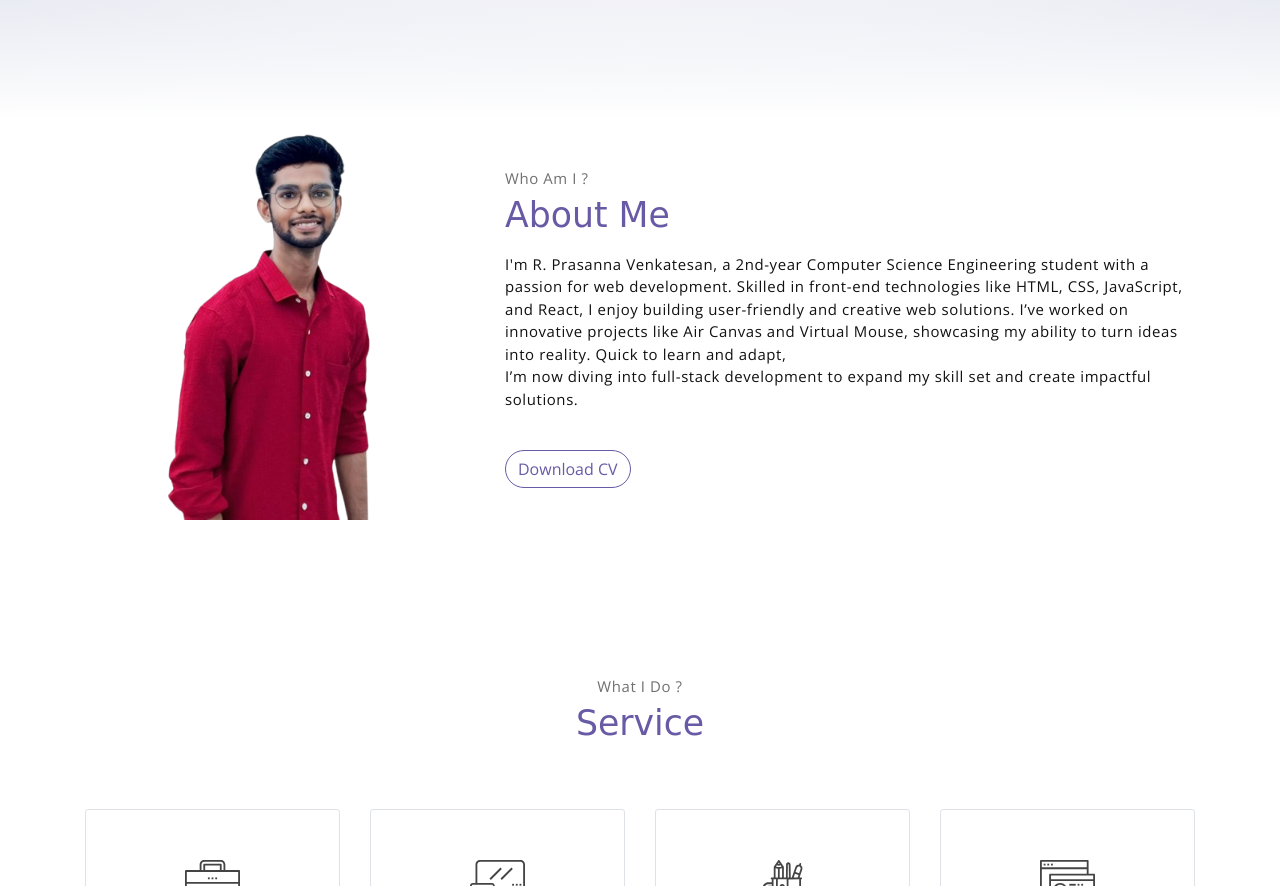
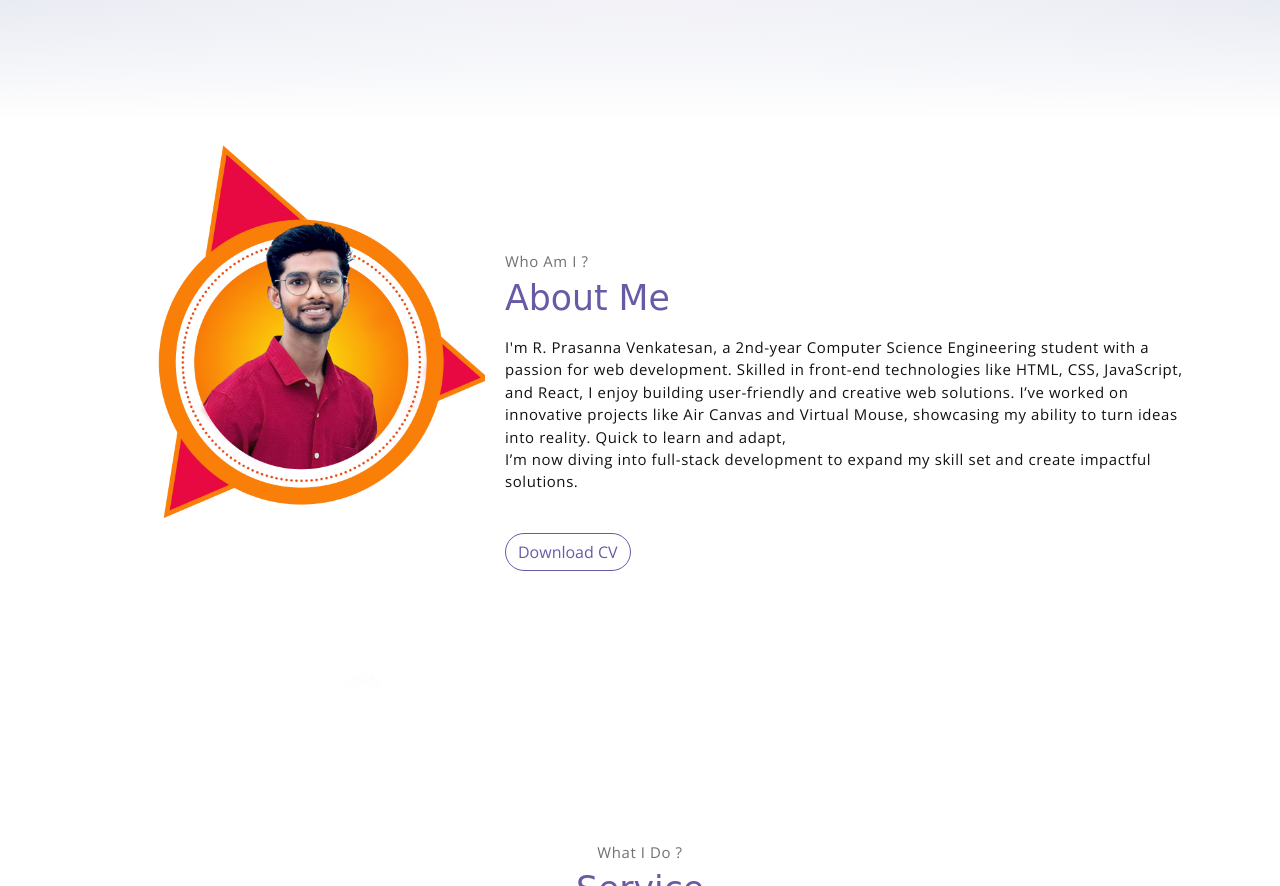
Before and after one commit to prasanna591/portfolio, a website: page index.html in a window 1280 px wide. Shown: the part 680-1566 px from the top of the page. Drawn offline with nearby package versions, Linux system fonts and the light colour scheme; a web font is replaced by a local one.

Commit message:
Updated code with new changes

```diff
--- a/index.html
+++ b/index.html
@@ -69,7 +69,7 @@
             <!-- about wrapper -->
             <div class="about">
                 <div class="about-img-holder">
-                    <img src="assets/imgs/man.png" class="about-img" alt="Download free bootstrap 4 landing page, free boootstrap 4 templates, Download free bootstrap 4.1 landing page, free boootstrap 4.1.1 templates, meyawo Landing page">
+                    <img src="assets/imgs/man1.jpg" class="about-img" alt="Download free bootstrap 4 landing page, free boootstrap 4 templates, Download free bootstrap 4.1 landing page, free boootstrap 4.1.1 templates, meyawo Landing page">
                 </div>
                 <div class="about-caption">
                     <p class="section-subtitle">Who Am I ?</p>
```
Also changed, not shown: assets/imgs/man1.jpg (added), assets/imgs/man1.png (deleted).
